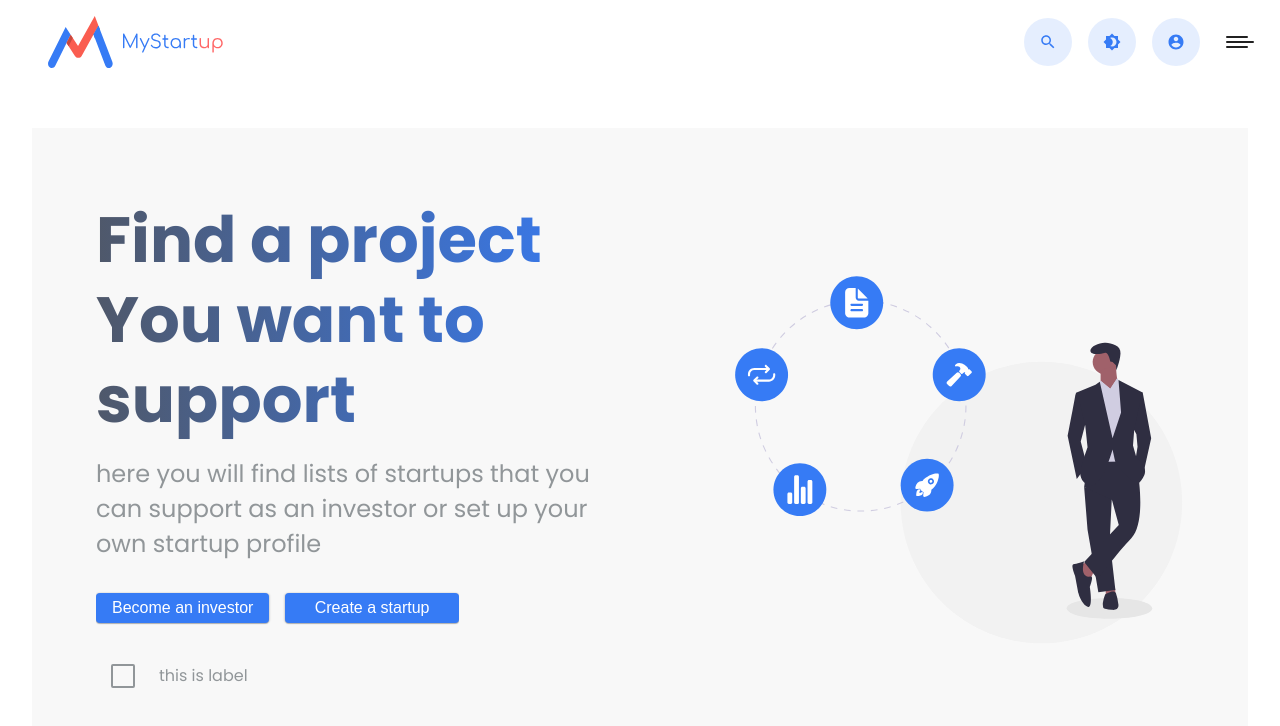
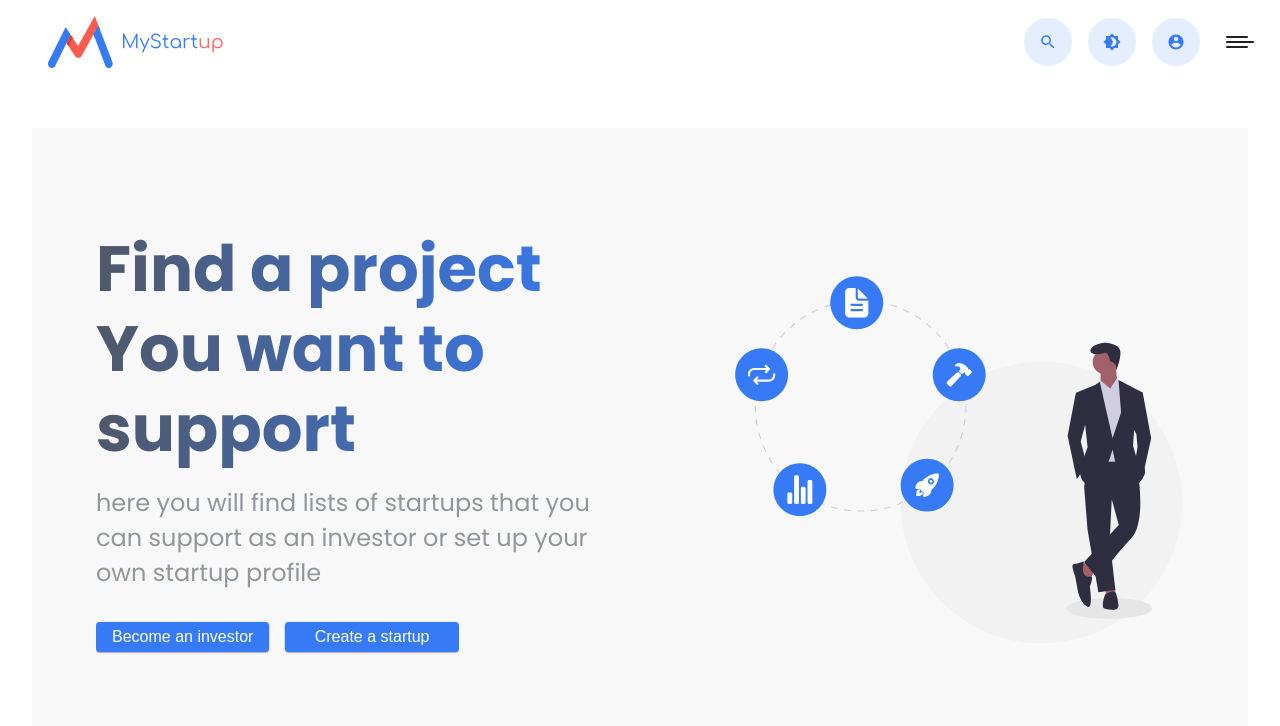
Before and after one commit to noszczynski/mystartup-app-revision-1, a React (Create React App) app: page / in a window 1280 px wide. Shown: the top 726 px of the page. Built offline with nearby package versions, Linux system fonts and the light colour scheme.

Commit message:
remove checkbox from hero

```diff
--- a/src/views/Home/components/Hero/Hero.tsx
+++ b/src/views/Home/components/Hero/Hero.tsx
@@ -1,5 +1,5 @@
 import React, { FC } from 'react';
-import { Button, Title, Description, AnimateContent, Checkbox } from 'components';
+import { Button, Title, Description, AnimateContent } from 'components';
 import { hot } from 'react-hot-loader/root';
 import Element from './Hero.styles';
 import HeroImage from './HeroImage';
@@ -25,9 +25,6 @@ const Hero: FC = () => {
               <Button>Create a startup</Button>
             </Element.ButtonWrapper>
           </AnimateContent>
-          <div>
-            <Checkbox label="this is label" id="test_checkbox" />
-          </div>
         </Element.ContentInner>
       </Element.Content>
       <HeroImage />
```
